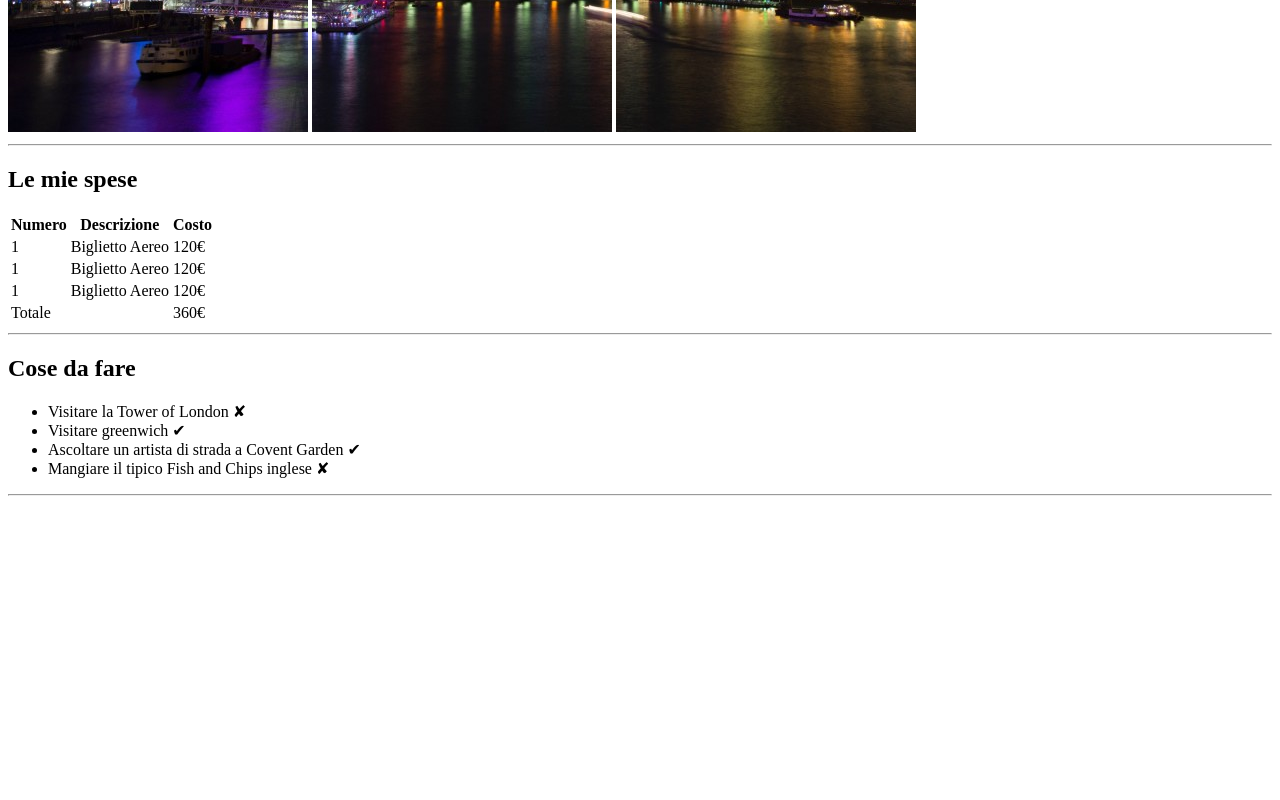
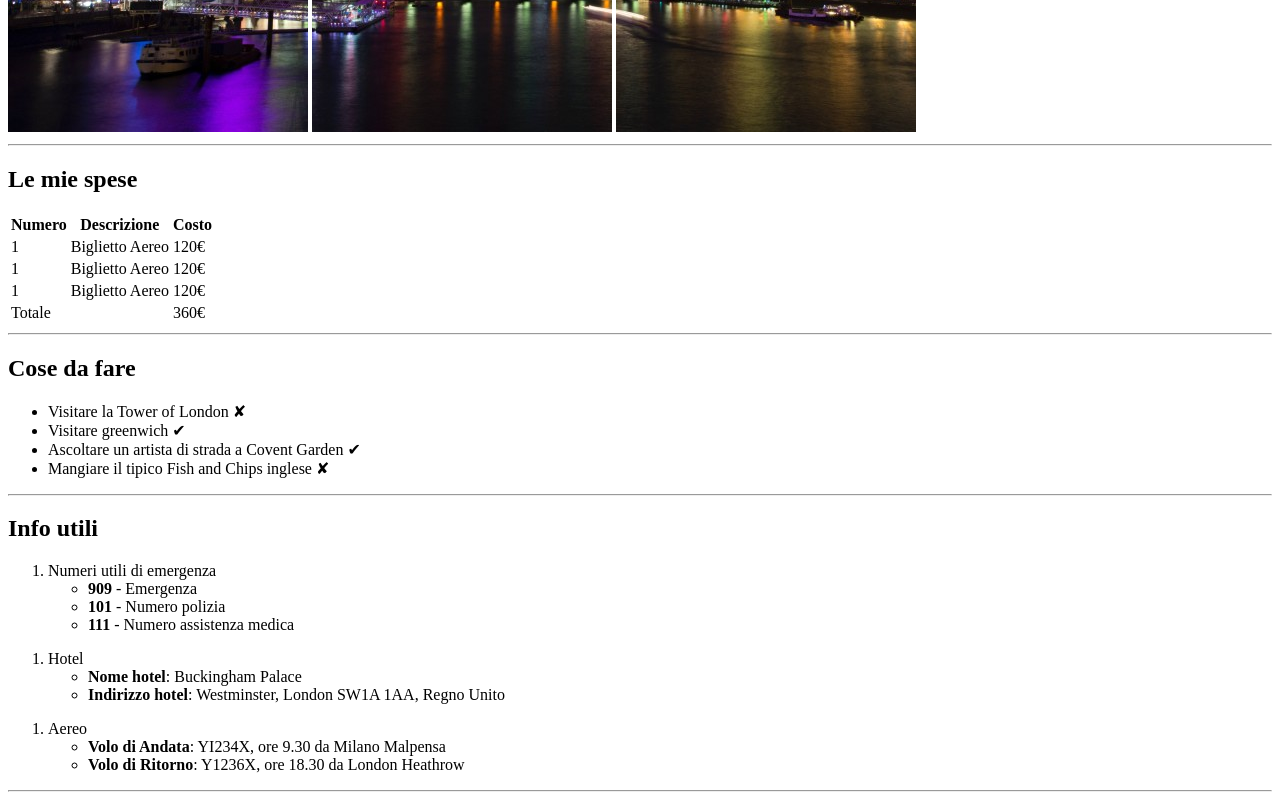
Before and after one commit to MicheleFumi/html-london-trip, a plain HTML site: page index.html in a window 1280 px wide. Shown: the part 548-1348 px from the top of the page. Before the commit the page ends 1052 px from the top, so only its background shows below. Drawn offline with Linux system fonts and the light colour scheme.

Commit message:
add useful tips section

```diff
--- a/index.html
+++ b/index.html
@@ -73,13 +73,32 @@
             <hr>
         </section>
 
-
-
-
-
-
-
-
+        <section> <!--ol/ul info utili -->
+            <h2>Info utili</h2>
+            <ol>
+                <li>Numeri utili di emergenza</li>
+                    <ul>
+                        <li><strong>909</strong> - Emergenza </li>
+                        <li><strong>101</strong> - Numero polizia</li>
+                        <li><strong>111</strong> - Numero assistenza medica</li>
+                    </ul>
+            </ol>
+            <ol>
+                <li>Hotel</li>
+                    <ul>
+                        <li><strong>Nome hotel</strong>: Buckingham Palace </li>
+                        <li><strong>Indirizzo hotel</strong>: Westminster, London SW1A 1AA, Regno Unito</li>
+                    </ul>
+            </ol>
+            <ol>
+                <li>Aereo</li>
+                    <ul>
+                        <li><strong>Volo di Andata</strong>: YI234X, ore 9.30 da Milano Malpensa </li>
+                        <li><strong>Volo di Ritorno</strong>: Y1236X, ore 18.30 da London Heathrow</li>
+                    </ul>
+            </ol>
+            <hr>
+        </section>
 
     </main>
 
```
